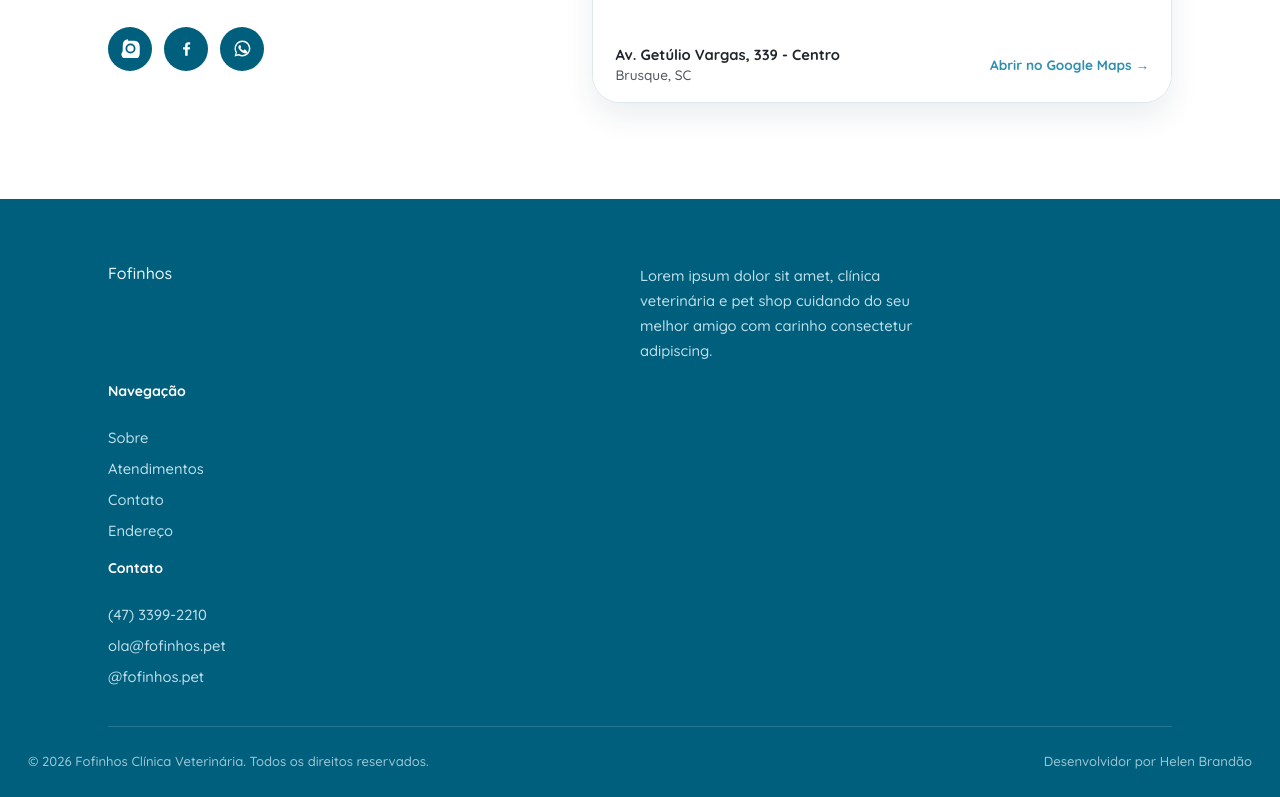
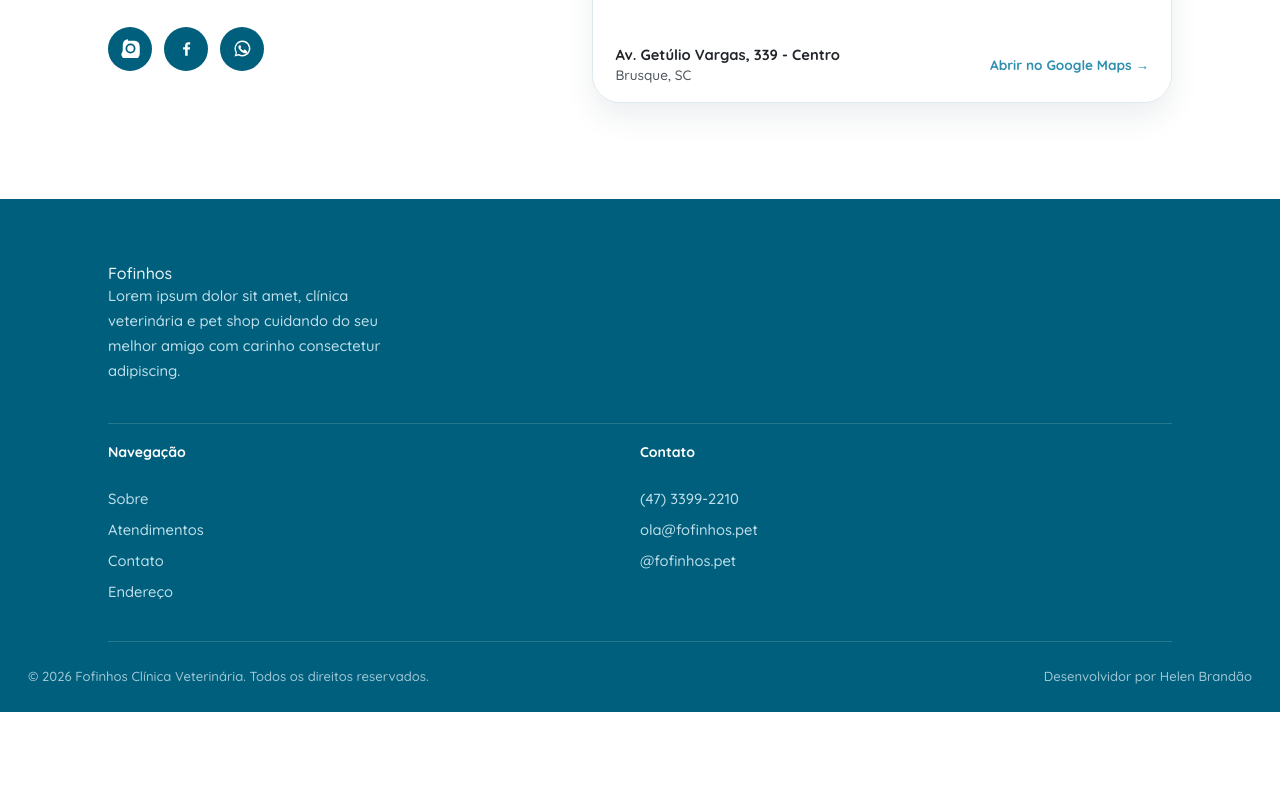
Before and after one commit to itsbrandoline/fofinhos-clinica-veterinaria, a plain HTML site: page index.html in a window 1280 px wide. Shown: the part 2555-3352 px from the top of the page. After the commit the page ends 3267 px from the top, so only its background shows below. Drawn offline with Linux system fonts and the light colour scheme; grey boxes are pictures that could not be loaded.

Commit message:
Ajustes footer

```diff
--- a/index.html
+++ b/index.html
@@ -187,13 +187,13 @@
 
 <footer>
   <div class="wrap">
-    <div class="footer-grid">
+    <div class="footer-info">
       <div>
           <span>Fofinhos</span>
         </div>
         <p>Lorem ipsum dolor sit amet, clínica veterinária e pet shop cuidando do seu melhor amigo com carinho consectetur adipiscing.</p>
       </div>
-        <div class="footer-info">
+        <div class="footer-grid">
         <ul>
           <li><h4>Navegação</h4></li>
           <li><a href="#sobre">Sobre</a></li>
--- a/style.css
+++ b/style.css
@@ -320,7 +320,7 @@
     color: #eaf6fb;
     padding: 64px 28px 28px;
   }
-  .footer-info {
+  .footer-info, .footer-grid {
     padding-bottom: 40px;
     border-bottom: 1px solid rgba(255,255,255,0.15);
   }
```
